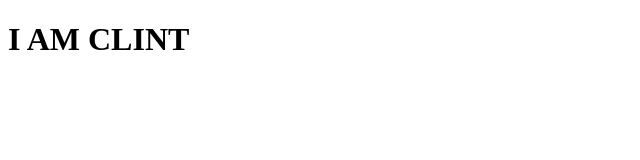
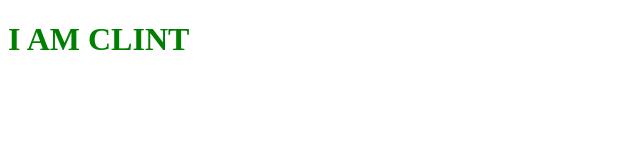
Before and after one commit to Clintharoldcodes/IT_24_ASESSMENT, a plain HTML site: page index.html in a window 1280 px wide. Shown: the whole page, without its empty margins (0-640 px from the left). Drawn offline with Linux system fonts and the light colour scheme.

Commit message:
color added

```diff
--- a/index.html
+++ b/index.html
@@ -6,6 +6,6 @@
     <title>clint</title>
 </head>
 <body>
-    <h1>I AM CLINT</h1>
+    <h1 style="color: green;">I AM CLINT</h1>
 </body>
 </html>
```
